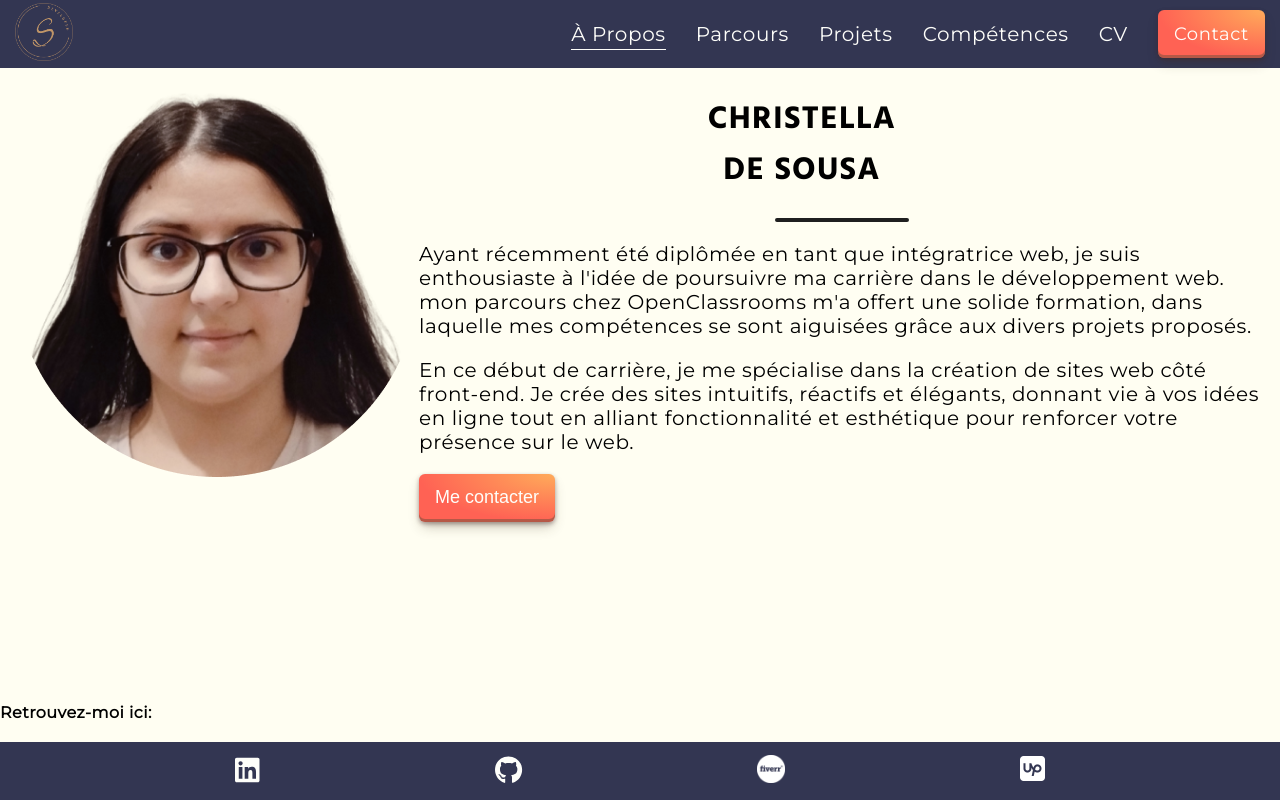
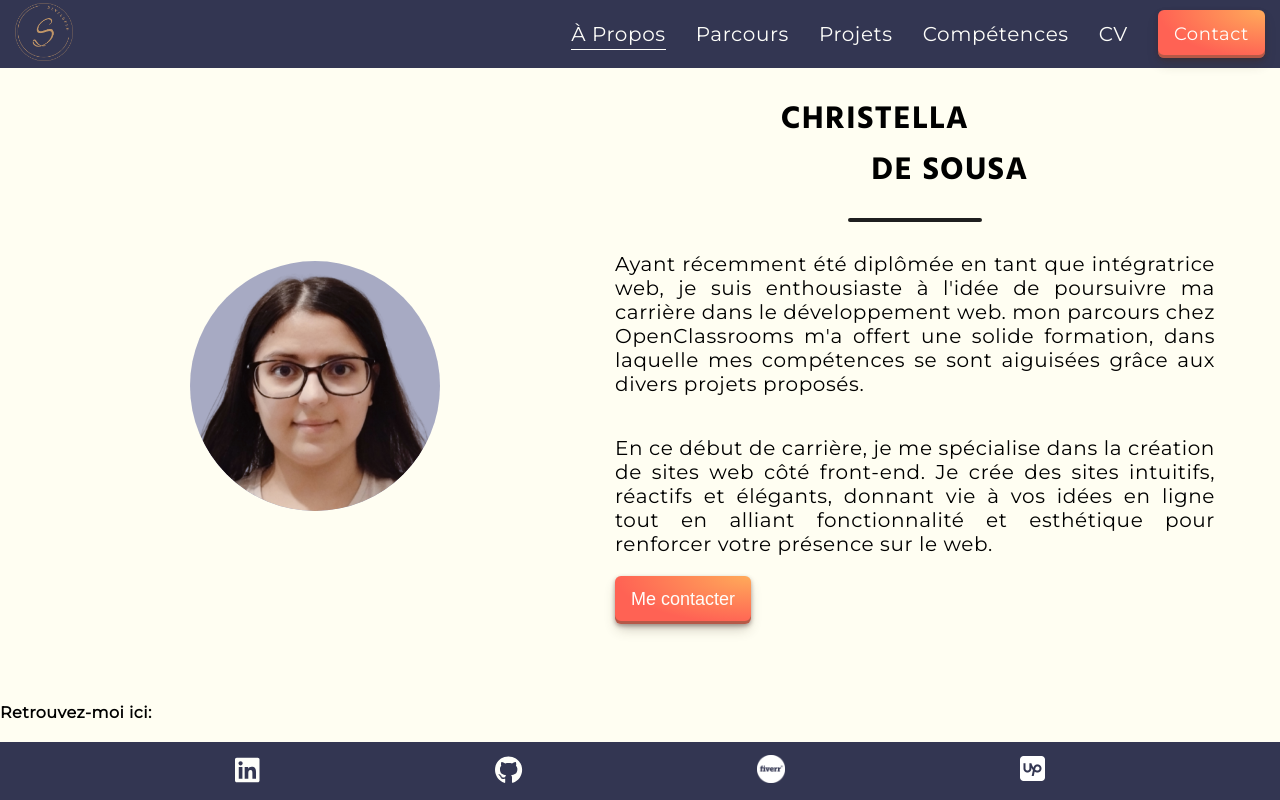
Before and after one commit to Christellaa/portfolio, a React (Create React App) app: page / in a window 1280 px wide. Built offline with nearby package versions, Linux system fonts and the light colour scheme.

Commit message:
Create img and columns css

```diff
--- a/src/App.css
+++ b/src/App.css
@@ -262,6 +262,42 @@ header img {
   background-color: #fefefa;
 }
 
+.photoBg {
+  background-color: #3e468a74;
+  display: inline-block;
+  border-radius: 50%;
+  overflow: hidden;
+  height: 250px;
+}
+
+.homePhoto {
+  width: 100%;
+  height: 100%;
+  object-fit: cover;
+}
+
+.homeLeft,
+.homeRight main {
+  display: flex;
+  flex-direction: column;
+  align-items: center;
+  justify-content: center;
+}
+
+.homeRight {
+  margin-right: 50px;
+  text-align: justify;
+}
+
+.homeLeft,
+.homeRight {
+  width: 50%;
+}
+
+.titleMarginLeft {
+  margin-left: 150px;
+}
+
 .contactBtn {
   background-image: radial-gradient(
     100% 100% at 100% 0,
```
